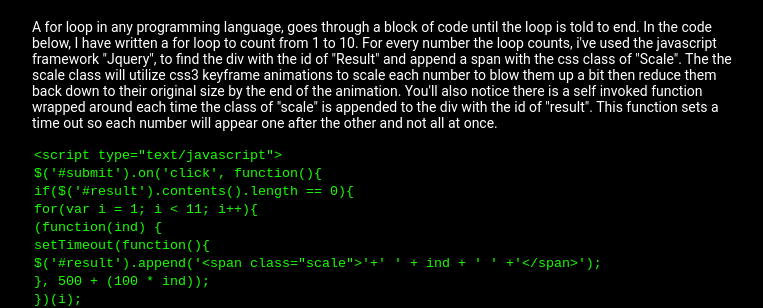
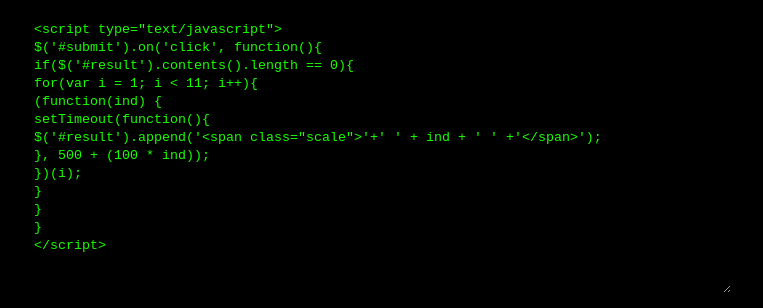
Before and after one commit to appberg30/jquery-for-loop, a plain HTML site: page index.html in a window 1280 px wide. Shown: the part 62-370 px from the top of the page, without its empty margins (258-1021 px from the left). Drawn offline with nearby package versions, Linux system fonts and the light colour scheme.

Commit message:
Update index.html

```diff
--- a/index.html
+++ b/index.html
@@ -9,7 +9,6 @@
   <body>
     <div id="main-wrapper">
       <h1>This is a Javascript For Loop</h1>
-      <p>A for loop in any programming language, goes through a block of code until the loop is told to end.  In the code below, I have written a for loop to count from 1 to 10. For every number the loop counts, i've used the javascript framework "Jquery", to find the div with the id of "Result" and append a span with the css class of "Scale".  The the scale class will utilize css3 keyframe animations to scale each number to blow them up a bit then reduce them back down to their original size by the end of the animation.  You'll also notice there is a self invoked function wrapped around each time the class of "scale" is appended to the div with the id of "result".  This function sets a time out so each number will appear one after the other and not all at once.</p>
       <textarea rows="15" cols="85" readonly spellcheck="false">
          <script type="text/javascript">
            $('#submit').on('click', function(){
```
